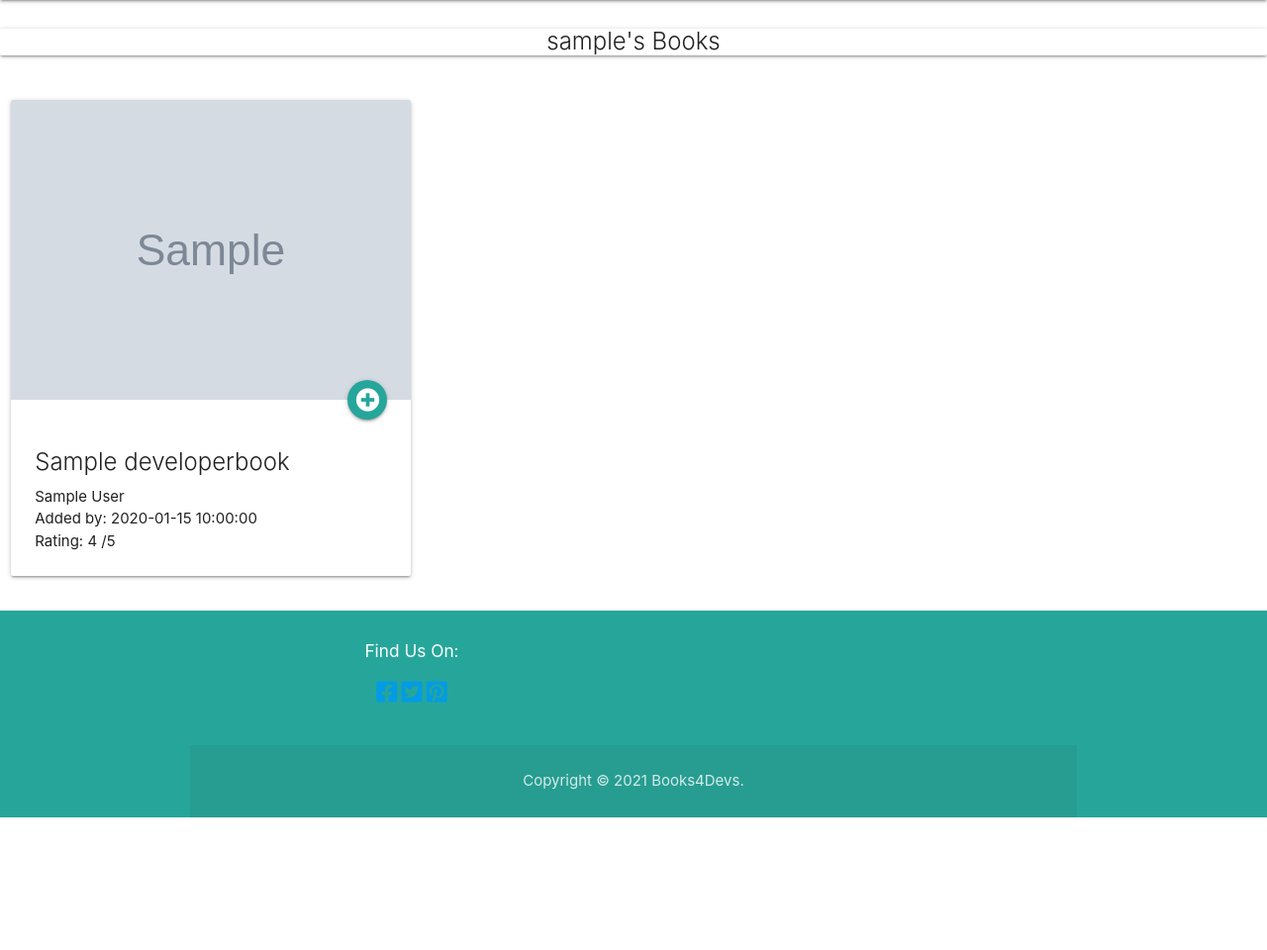
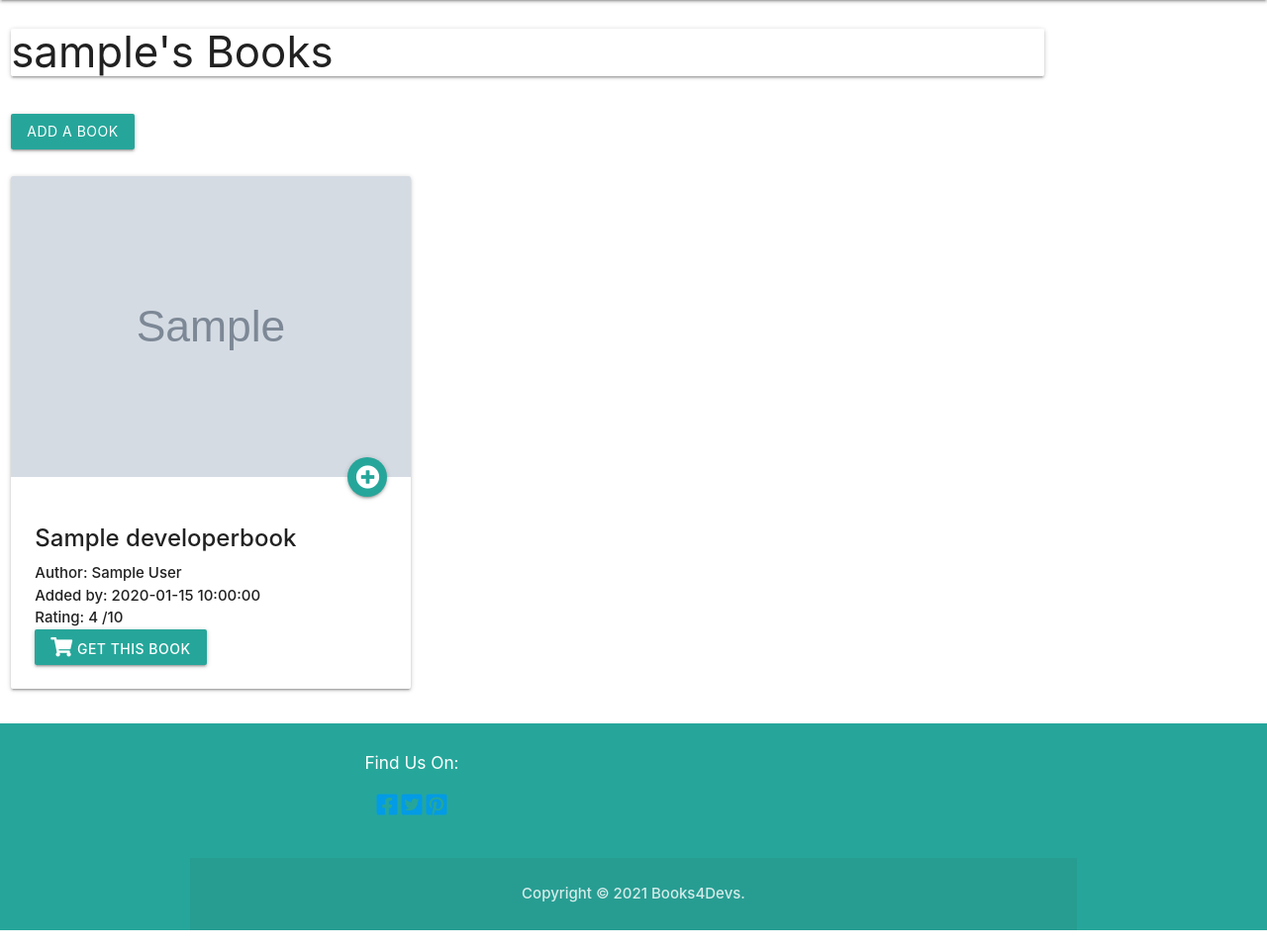
Before and after one commit to PhillyJB/Books4Devs, a Flask app: page /profile/1 in a window 1280 px wide. Shown: the part 64-1024 px from the top of the page at 99% size. Before the commit the page ends 890 px from the top, so only its background shows below. Run offline with Flask 2, Linux system fonts and the light colour scheme; the visitor is signed in with stand-in values (Sample User, id 1); grey boxes marked "Sample" are stand-in pictures; a database or web service that is not in the repository returns one stand-in record (values such as "Sample title"); some libraries are stand-ins or nearby versions.

Commit message:
ammended add_book feature ti show get this book on all cards

```diff
--- a/static/js/scripts.js
+++ b/static/js/scripts.js
@@ -17,6 +17,9 @@ $(document).ready(function(){
       return false;
       }
       });
+
+      //Text character Counter initializer for book desc and comments
+      $( '#desc, #comments').characterCounter();
   });
 
 //copyright span year date
--- a/templates/edit_book.html
+++ b/templates/edit_book.html
@@ -55,7 +55,7 @@
         </div>
         <!--8-terms&condition checkbox-->
         <div class="mb-3 form-check">
-            <input type="checkbox" class="form-check-input" id="exampleCheck1" required>
+            <input type="checkbox" class="form-check-input" id="exampleCheck1" placeholder="Insert a URL for a location for someone to purchase this book" required>
             <label class="form-check-label" for="exampleCheck1">I agree to the Books4Devs <a href="">Terms &
                     Conditions</a> of posting a review</label>
         </div>
--- a/templates/index.html
+++ b/templates/index.html
@@ -62,6 +62,7 @@
                         class="far fa-trash-alt"></i>Delete</a>
                 {% endif %}
                 {% endif %}
+                <a class="btn waves-effect waves-light" href="{{ book.get_book }}" target="_blank"><i class="fas fa-shopping-cart"></i> Get this Book</a>
             </div>
         </div>
     </div>
--- a/templates/profile.html
+++ b/templates/profile.html
@@ -1,16 +1,25 @@
 {% extends 'base.html' %}
 {% set active_page = "profile" %}
 {% block content %}
-<div class="row" style="justify-content: center;">
-    <div class="col-8 m-3" style="text-align: center;">
+<!--Session User My Book Header section-->
+<div class="row">
+    <div class="col s10">
         <div class="card">
-            <h3 class="card-title">
+            <h3>
                 {{ username }}'s Books
             </h3>
         </div>
     </div>
 </div>
-
+<!--Add a book button-->
+{% if developer_books %}
+<div class="row">
+    <div class="col s12">
+        <a class="btn" href="{{ url_for('add_book') }}">Add a Book</a>
+    </div>
+</div>
+{% endif %}
+<!-- Session Users Books-->
 <div class="row">
     {% if developer_books %}
     {% for book in developer_books %}
@@ -19,21 +28,24 @@
         <div class="card">
             <div class="card-image">
                 <img src="{{ book.imgURL }}">
-                <a href="{{ url_for('view_book', book_id=book._id) }}" class="btn-floating halfway-fab waves-effect waves-light"><i class="fas fa-plus-circle"></i></a>
+                <a href="{{ url_for('view_book', book_id=book._id) }}"
+                    class="btn-floating halfway-fab waves-effect waves-light"><i class="fas fa-plus-circle"></i></a>
             </div>
             <div class="card-content">
-                <h4 class="card-title">{{ book.title }}</h4>
-                <p>{{ book.author }}</p>
+                <h4 class="card-title"><strong>{{ book.title }}<strong></h4>
+                <p>Author: {{ book.author }}</p>
                 <p>Added by: {{ book.added_by }}</p>
-                <p>Rating: {{ book.rating }} /5 </p>
+                <p>Rating: {{ book.rating }} /10 </p>
                 {% if session.user %}
                 {% if session.user|lower == book.added_by|lower %}
                 <a class="btn waves-effect waves-light" href="{{ url_for('edit_book', book_id=book._id) }}"><i
                         class="far fa-edit"></i>Edit</a>
-                <a class="btn waves-effect waves-light deletion-alert" href="{{ url_for('delete_book', book_id=book._id) }}"><i
-                        class="far fa-trash-alt"></i>Delete</a>
+                <a class="btn waves-effect waves-light deletion-alert"
+                    href="{{ url_for('delete_book', book_id=book._id) }}"><i class="far fa-trash-alt"></i>Delete</a>
                 {% endif %}
                 {% endif %}
+                <a class="btn waves-effect waves-light" href="{{ book.get_book }}" target="_blank"><i
+                        class="fas fa-shopping-cart"></i> Get this Book</a>
             </div>
         </div>
     </div>
@@ -41,7 +53,8 @@
     {% else %}
     <div class="col s8 m8 l8">
         <h3>There are currently no books in your profile!</h3>
-        <p>Why not go ahead and add a book now: <a class="btn waves-effect waves-light" href="{{ url_for('add_book') }}"><i class="far fa-plus-square"></i> Add a Book</a></p>
+        <p>Why not go ahead and add a book now: <a class="btn waves-effect waves-light"
+                href="{{ url_for('add_book') }}"><i class="far fa-plus-square"></i> Add a Book</a></p>
     </div>
     {% endif %}
 </div>
```
Also changed, not shown: templates/add_book.html (+4 -4 lines), templates/view_book.html (+17 -14 lines).
